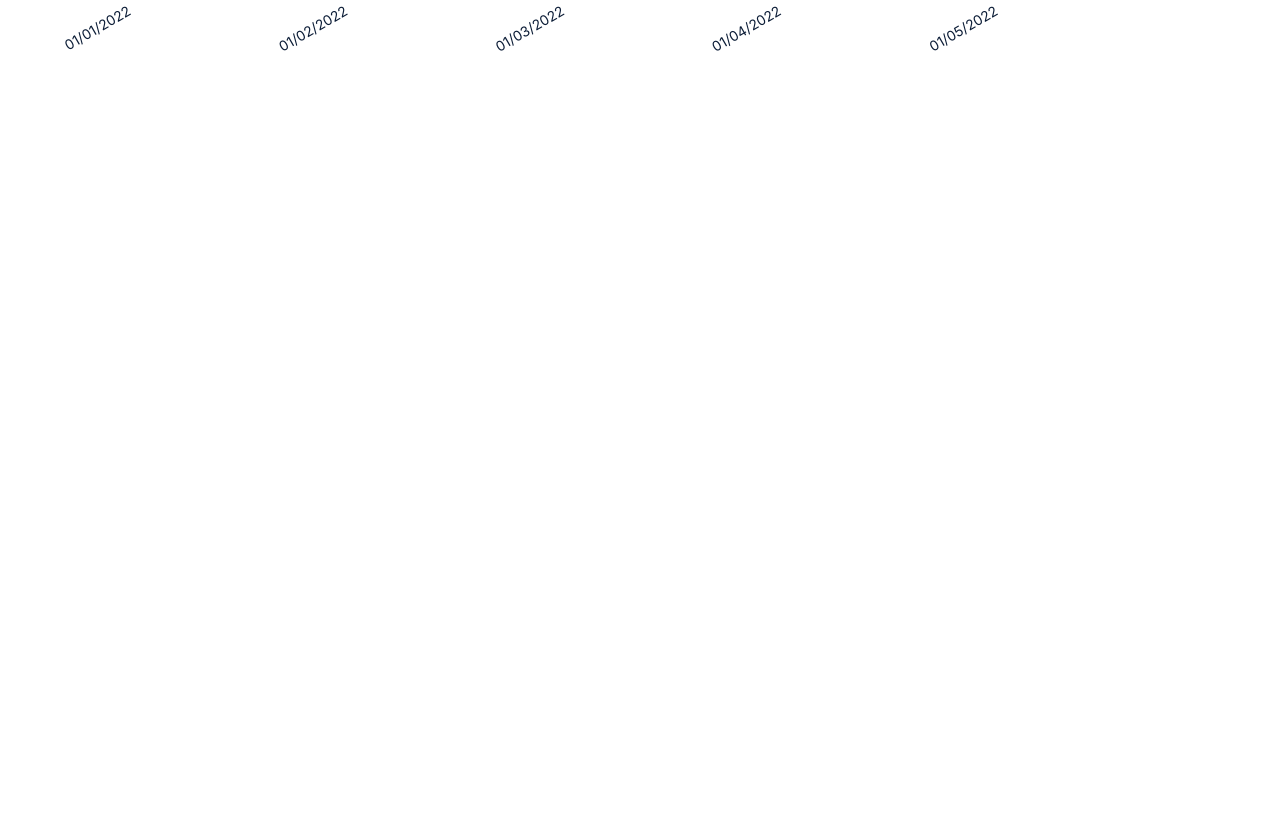
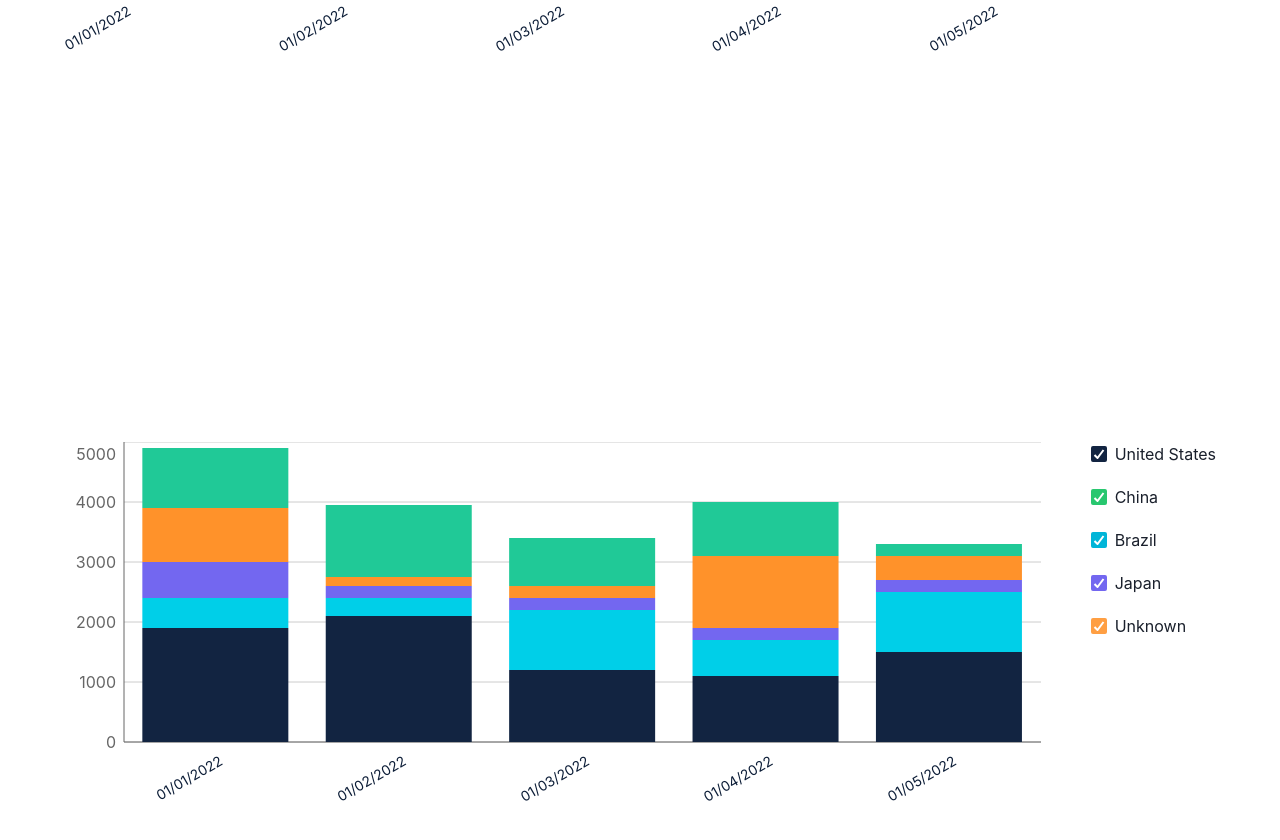
Before and after one commit to Pasha28198/test-chart, a React (Create React App) app: page / in a window 1280 px wide. Shown: the part 1383-2223 px from the top of the page. Before the commit the page ends 1500 px from the top, so only its background shows below. Built offline with nearby package versions, Linux system fonts and the light colour scheme; the HTML template or start-up script is replaced by a standard one.

Commit message:
Added bar chart

```diff
--- a/src/App.js
+++ b/src/App.js
@@ -3,6 +3,7 @@ import './App.css';
 import { ChakraProvider } from '@chakra-ui/react';
 import { RechartLineChartExample } from './Charts/RechartsLineChart/RechartLineChartExample';
 import { RechartAreaChartExample } from './Charts/RecahrtsAreaChart/ReachartAreaChartexample';
+import { RechartBarChartExample } from './Charts/RechartsBarChart/RechartBarChartExample';
 
 import { theme } from './theme';
 
@@ -12,6 +13,7 @@ function App() {
       <ChakraProvider theme={theme}>
         <RechartLineChartExample />
         <RechartAreaChartExample />
+        <RechartBarChartExample />
       </ChakraProvider>
     </div>
   );
--- a/src/Charts/RecahrtsAreaChart/ReachartAreaChartexample.js
+++ b/src/Charts/RecahrtsAreaChart/ReachartAreaChartexample.js
@@ -5,7 +5,6 @@ import {
   XAxis,
   YAxis,
   CartesianGrid,
-  Tooltip,
   Area,
   ResponsiveContainer,
   Legend,
@@ -36,16 +35,6 @@ export const RechartAreaChartExample = () => {
           }}
           baseValue={6000}
         >
-          <defs>
-            <linearGradient id="colorUv" x1="0" y1="0" x2="0" y2="1">
-              <stop offset="5%" stopColor="#8884d8" stopOpacity={0.8} />
-              <stop offset="95%" stopColor="#8884d8" stopOpacity={0} />
-            </linearGradient>
-            <linearGradient id="colorPv" x1="0" y1="0" x2="0" y2="1">
-              <stop offset="5%" stopColor="#82ca9d" stopOpacity={0.8} />
-              <stop offset="95%" stopColor="#82ca9d" stopOpacity={0} />
-            </linearGradient>
-          </defs>
           <Legend
             content={<CustomizedLegend togleLine={togleLine} />}
             margin={{ bottom: 1000 }}
@@ -55,7 +44,7 @@ export const RechartAreaChartExample = () => {
           />
           <XAxis tickLine={false} tick={<CustomizedAxisTick />} dataKey="day" />
           <YAxis tickLine={false} tickCount={7} />
-          <CartesianGrid height={1} />
+          <CartesianGrid vertical={false} />
           <Area
             hide={hidenLines.unitedStates}
             activeDot={false}
--- /dev/null
+++ b/src/Charts/RechartsBarChart/Components/CustomizedLegend.js
@@ -0,0 +1,29 @@
+import { Checkbox, Stack } from '@chakra-ui/react';
+
+export const CustomizedLegend = ({ togleLine }) => {
+  return (
+    <Stack ml={'25px'} spacing={'20px'} direction="column">
+      <Stack ml={'25px'} spacing={'19px'} direction="column">
+        <Checkbox
+          onChange={() => togleLine('unitedStates')}
+          colorScheme="blackAlpha"
+          defaultChecked
+        >
+          United States
+        </Checkbox>
+        <Checkbox onChange={() => togleLine('china')} colorScheme="green" defaultChecked>
+          China
+        </Checkbox>
+        <Checkbox onChange={() => togleLine('brazil')} colorScheme="cyan" defaultChecked>
+          Brazil
+        </Checkbox>
+        <Checkbox onChange={() => togleLine('japan')} colorScheme="Purple" defaultChecked>
+          Japan
+        </Checkbox>
+        <Checkbox onChange={() => togleLine('unknown')} colorScheme="Orange" defaultChecked>
+          Unknown
+        </Checkbox>
+      </Stack>
+    </Stack>
+  );
+};
--- /dev/null
+++ b/src/Charts/RechartsBarChart/RechartBarChartExample.js
@@ -0,0 +1,50 @@
+import { useState } from 'react';
+import { Container } from './styles';
+import { BarChart, CartesianGrid, XAxis, YAxis, Legend, Bar, ResponsiveContainer } from 'recharts';
+import { RechartBarMock } from '../mock';
+
+import { CustomizedAxisTick } from '../../Charts/RechartsLineChart/components/CustomizedAxisTick';
+
+import { CustomizedLegend } from './Components/CustomizedLegend';
+
+export const RechartBarChartExample = () => {
+  const [hidenLines, setHidenLines] = useState({
+    unitedStates: false,
+    brazil: false,
+    japan: false,
+    unknown: false,
+    china: false,
+  });
+  const togleLine = (lineName) => {
+    console.log(lineName);
+    setHidenLines({ ...hidenLines, [lineName]: !hidenLines[lineName] });
+  };
+  return (
+    <Container>
+      <ResponsiveContainer width="100%" height="100%">
+        <BarChart
+          margin={{
+            bottom: 45,
+          }}
+          data={RechartBarMock}
+        >
+          <CartesianGrid vertical={false} />
+          <XAxis tickLine={false} tick={<CustomizedAxisTick />} dataKey="day" />
+          <YAxis tickLine={false} tickCount={6} />
+          <Legend
+            content={<CustomizedLegend togleLine={togleLine} />}
+            margin={{ bottom: 1000 }}
+            verticalAlign="top"
+            align="right"
+            layout="vertical"
+          />
+          <Bar hide={hidenLines.unitedStates} dataKey="unitedStates" stackId="a" fill="#122441" />
+          <Bar hide={hidenLines.brazil} dataKey="brazil" stackId="a" fill="#00CFE8" />
+          <Bar hide={hidenLines.japan} dataKey="japan" stackId="a" fill="#7367F0" />
+          <Bar hide={hidenLines.unknown} dataKey="unknown" fill="#FF922A" stackId="a" />
+          <Bar hide={hidenLines.china} dataKey="china" fill="#20C997" stackId="a" />
+        </BarChart>
+      </ResponsiveContainer>
+    </Container>
+  );
+};
--- /dev/null
+++ b/src/Charts/RechartsBarChart/styles.js
@@ -0,0 +1,11 @@
+import styled from 'styled-components';
+
+export const Container = styled.div`
+  width: 90%;
+  height: 750px;
+  padding-top: 325px;
+  overflow-x: scroll;
+  box-sizing: border-box;
+  margin: auto;
+  padding-bottom: 50px;
+`;
--- a/src/Charts/mock.js
+++ b/src/Charts/mock.js
@@ -638,6 +638,49 @@ export const RechartAreaMock = [
   },
 ];
 
+export const RechartBarMock = [
+  {
+    day: '01/01/2022',
+    unitedStates: 1900,
+    brazil: 500,
+    japan: 600,
+    unknown: 900,
+    china: 1000,
+  },
+  {
+    day: '01/02/2022',
+    unitedStates: 2100,
+    brazil: 300,
+    japan: 200,
+    unknown: 150,
+    china: 1200,
+  },
+  {
+    day: '01/03/2022',
+    unitedStates: 1200,
+    brazil: 1000,
+    japan: 200,
+    unknown: 200,
+    china: 800,
+  },
+  {
+    day: '01/04/2022',
+    unitedStates: 1100,
+    brazil: 600,
+    japan: 200,
+    unknown: 1200,
+    china: 900,
+  },
+  {
+    day: '01/05/2022',
+    unitedStates: 1500,
+    brazil: 1000,
+    japan: 200,
+    unknown: 400,
+    china: 200,
+  },
+];
+
 // let TestMock = [];
 // const day = 86400000;
 // const today = Date.parse(new Date());
```
